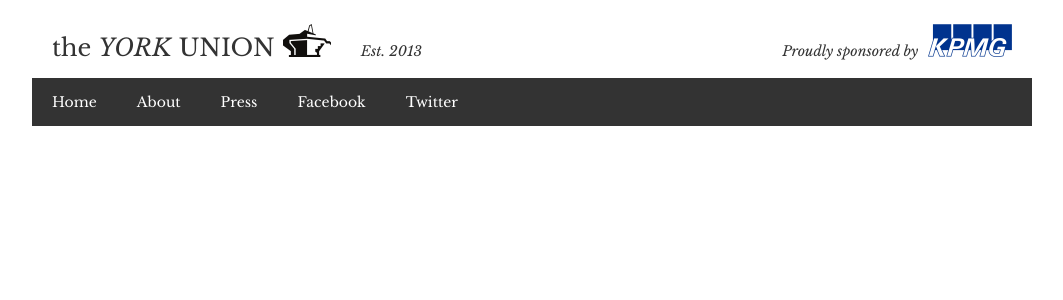
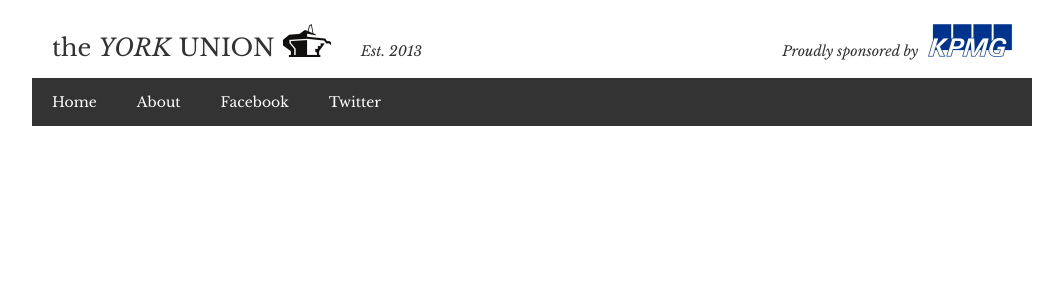
Before and after one commit to jclgoodwin/yorkunion, a Django app: page / in a window 1280 px wide. Shown: the top 300 px of the page, without its empty margins (108-1171 px from the left). Run offline with Django 3.2, Linux system fonts and the light colour scheme; data that the repository does not hold is empty.

Commit message:
comment out link to press page

```diff
--- a/events/templates/header.html
+++ b/events/templates/header.html
@@ -42,7 +42,7 @@
 <ul>
 <li><a href="/">Home</a></li>
 <li><a href="/about">About</a></li>
-<li><a href="/press">Press</a></li>
+<!-- <li><a href="/press">Press</a></li> -->
 <!-- <li><a href="http://yorkunion.co.uk/photos">Photos</a></li> -->
 <li><a href="https://www.facebook.com/TheYorkUnion">Facebook</a></li>
 <li><a href="https://twitter.com/YorkUnion">Twitter</a></li>
```
